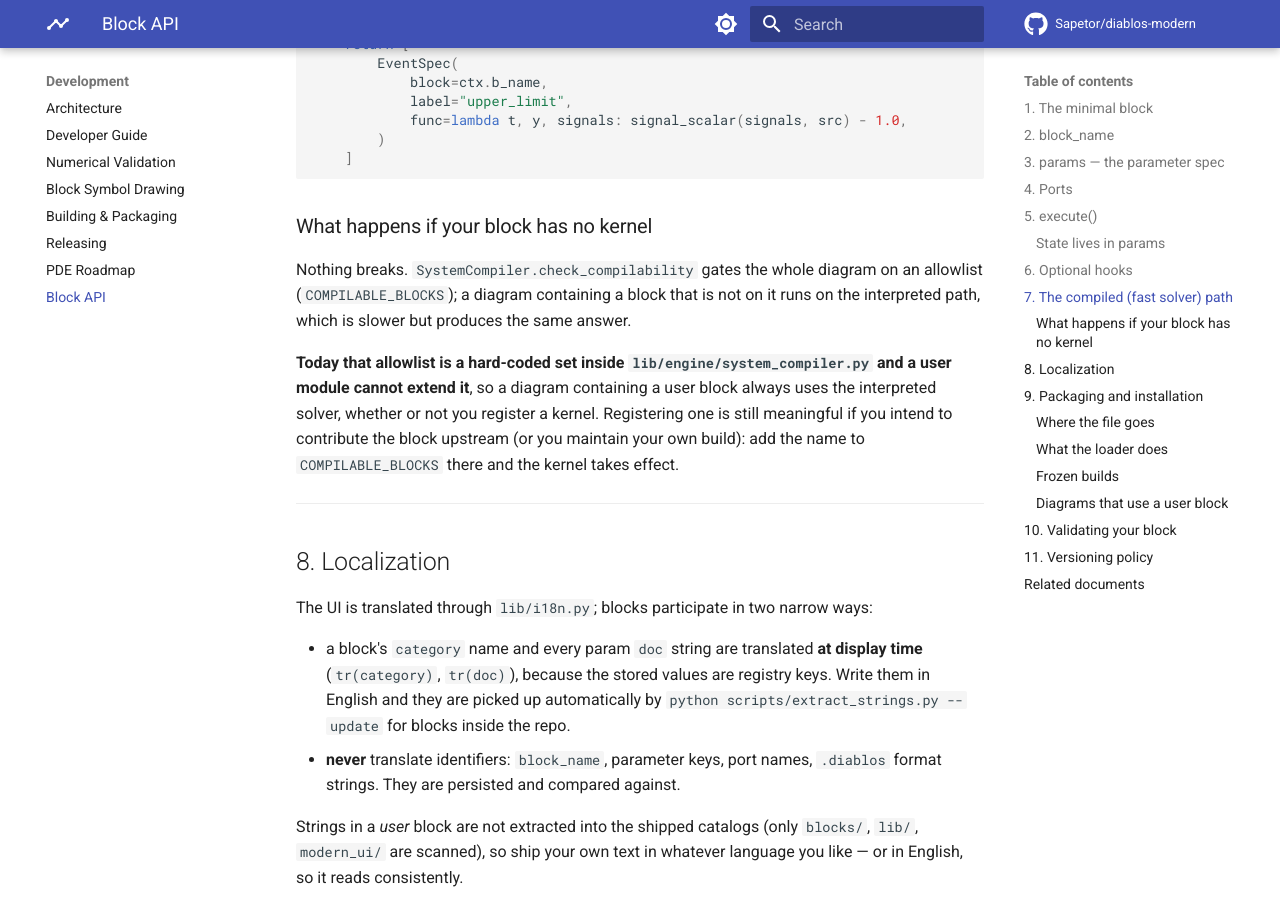
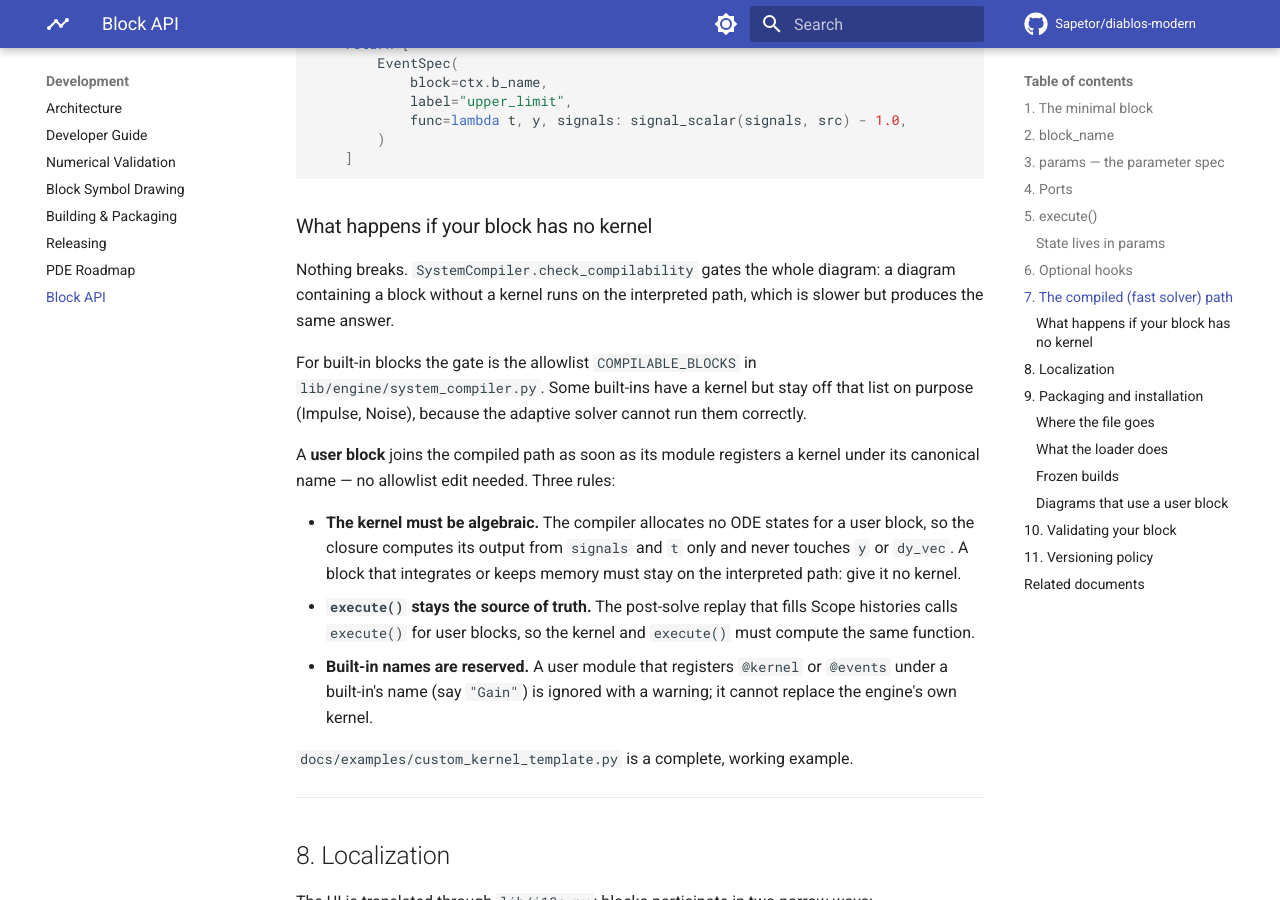
Before and after one commit to Sapetor/diablos-modern, an MkDocs documentation site: the page built from docs/BLOCK_API.md, in a window 1280 px wide and 900 px high, scrolled down 6935 px. Built offline with MkDocs 1.6.1 and Material for MkDocs 9.7.7, drawn with Linux system fonts in a browser that asks for light colours; comment, search, counter and statistics services are not loaded.

Commit message:
feat(engine): compile user blocks that register a kernel
A user block whose module registers @kernel under its canonical name is
now admitted by check_compilability, so its diagram runs on the fast
solver instead of the interpreter. COMPILABLE_BLOCKS still gates the
built-ins (Impulse and Noise keep their kernels but stay interpreted).
The kernel and event registries refuse a user builder that would shadow
a built-in one.

Library blocks already compiled: an instance is a masked Subsystem that
the compiler walks recursively, so the TODO item was half stale.

Co-Authored-By: Claude Opus 5.5 (1M context) <noreply@anthropic.com>

```diff
--- a/docs/BLOCK_API.md
+++ b/docs/BLOCK_API.md
@@ -291,16 +291,30 @@ def events_soft_clip(ctx):
 
 ### What happens if your block has no kernel
 
-Nothing breaks. `SystemCompiler.check_compilability` gates the whole diagram on
-an allowlist (`COMPILABLE_BLOCKS`); a diagram containing a block that is not on
-it runs on the interpreted path, which is slower but produces the same answer.
+Nothing breaks. `SystemCompiler.check_compilability` gates the whole diagram:
+a diagram containing a block without a kernel runs on the interpreted path,
+which is slower but produces the same answer.
 
-**Today that allowlist is a hard-coded set inside
-`lib/engine/system_compiler.py` and a user module cannot extend it**, so a
-diagram containing a user block always uses the interpreted solver, whether or
-not you register a kernel. Registering one is still meaningful if you intend to
-contribute the block upstream (or you maintain your own build): add the name to
-`COMPILABLE_BLOCKS` there and the kernel takes effect.
+For built-in blocks the gate is the allowlist `COMPILABLE_BLOCKS` in
+`lib/engine/system_compiler.py`. Some built-ins have a kernel but stay off
+that list on purpose (Impulse, Noise), because the adaptive solver cannot run
+them correctly.
+
+A **user block** joins the compiled path as soon as its module registers a
+kernel under its canonical name — no allowlist edit needed. Three rules:
+
+- **The kernel must be algebraic.** The compiler allocates no ODE states for a
+  user block, so the closure computes its output from `signals` and `t` only
+  and never touches `y` or `dy_vec`. A block that integrates or keeps memory
+  must stay on the interpreted path: give it no kernel.
+- **`execute()` stays the source of truth.** The post-solve replay that fills
+  Scope histories calls `execute()` for user blocks, so the kernel and
+  `execute()` must compute the same function.
+- **Built-in names are reserved.** A user module that registers `@kernel` or
+  `@events` under a built-in's name (say `"Gain"`) is ignored with a warning;
+  it cannot replace the engine's own kernel.
+
+`docs/examples/custom_kernel_template.py` is a complete, working example.
 
 ---
 
```
Also changed, not shown: CHANGELOG.md (+3 -0 lines), docs/examples/custom_kernel_template.py (+6 -7 lines), tasks/todo.md (+17 -5 lines), 3 other files.
